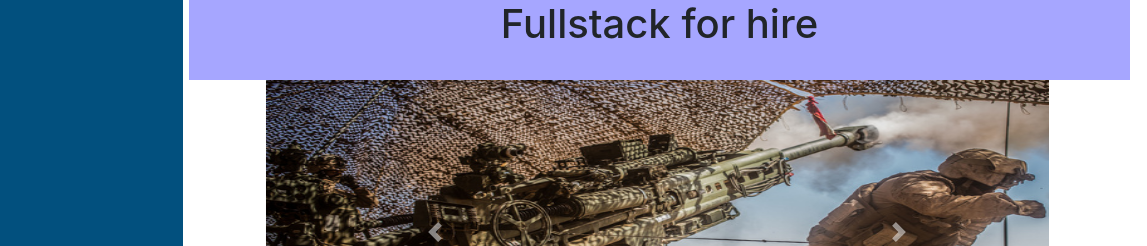
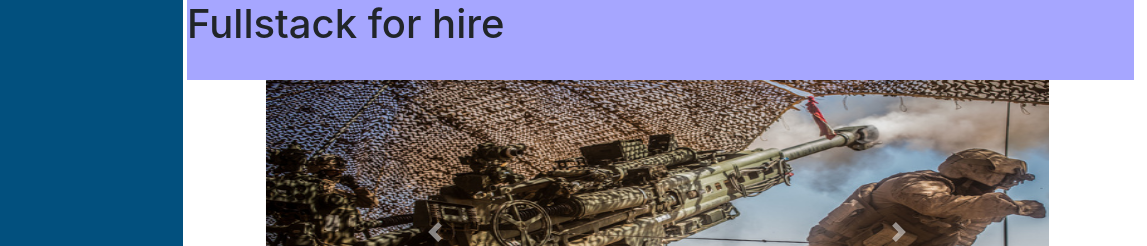
Before and after one commit to piercecollazo/portfolio-proto, a plain HTML site: page index.html in a window 1280 px wide. Shown: the top 246 px of the page, 133-1280 px from the left. Drawn offline with nearby package versions, Linux system fonts and the light colour scheme.

Commit message:
fixing some of the element positioning, still shaking out some bootstrap grid issues involving the title bar.

```diff
--- a/index.html
+++ b/index.html
@@ -61,12 +61,8 @@
                     </div>
         </div>
         <div class="col-sm-6 container-fluid" id="side-b">
-        <div class="row">
-            <div class="row">
-                <div id="title">
+        <div class="row" id="title">
                     <h1>Fullstack for hire</h1>
-                </div>
-            </div>
         </div>
         <!-- Content holder for image slideshow and summary text -->
         <div class="row">
--- a/main.css
+++ b/main.css
@@ -14,12 +14,12 @@
 
 #title{
     background-color: rgb(166, 166, 255);
-    width:73.5vw;
+    width:74vw;
     height:10vh;
     font-size:1em;
-    text-align: center;
+    /* text-align: center; */
     position: relative;
-    right:2.15vw;
+    right:3.48vw;
 }
 #header{
     font-size:1em;
@@ -60,7 +60,7 @@ button{
 /* === Contact Modal === */
 /* ===================== */
 #side-b{
-    width: 50vw;
+    width: 100vw;
 }
 .modal-header{
     background-color: rgb(174, 246, 247);
```
